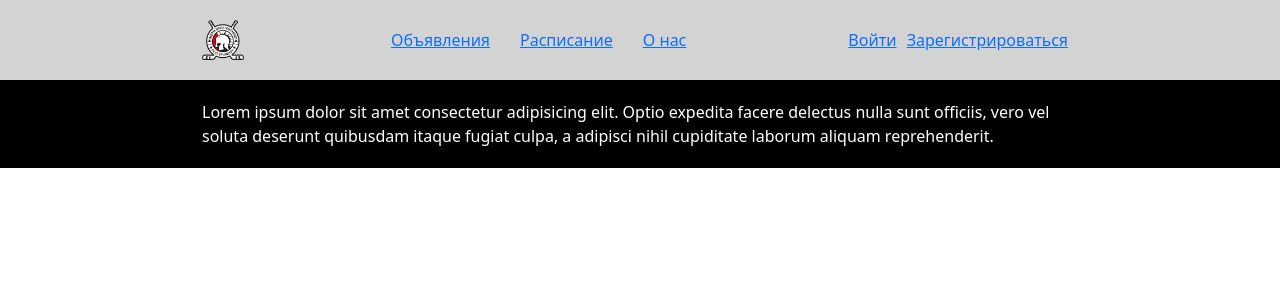
After one commit to Arxivus/Hockey-project, a Django app: page /tournaments/ in a window 1280 px wide. The commit adds this page. Shown: the top 300 px of the page. Run offline with Django 5.2, Linux system fonts and the light colour scheme.

Commit message:
Добавлены правки в формы и базовые шаблоны страниц

```diff
--- a/main_app/models.py
+++ b/main_app/models.py
@@ -4,8 +4,8 @@
 class Profile(models.Model):
     user = models.OneToOneField(User, on_delete=models.CASCADE, null=True,)
     fullname = models.CharField(max_length=200)
-    email = models.CharField(max_length=100)
-    mobile_phone = models.CharField(max_length=20)
+    email = models.CharField(max_length=100, unique=True)
+    mobile_phone = models.CharField(max_length=20, unique=True)
     gender = models.CharField(max_length=20)
     age = models.IntegerField()
     category = models.CharField(max_length=100)
--- /dev/null
+++ b/main_app/static/css/header-footer.css
@@ -0,0 +1,51 @@
+@media (min-width: 1200px) {
+    .container {
+      max-width: 900px;
+    }
+}
+
+.logo {
+    max-height: 40px;
+}
+
+.user {
+    display: flex;
+    gap: 10px;
+}
+
+p {
+    margin-bottom: 0;
+}
+
+
+ul {
+    list-style-type: none;
+    margin: 0;
+    padding: 0;
+}
+
+.menu-list {
+    display: flex;
+    gap: 15px;
+}
+
+header {
+    background-color: lightgray;
+    padding: 20px 0;
+}
+
+.header-content {
+    display: flex;
+    justify-content: space-between;
+    align-items: center;
+}
+
+footer {
+    color: #fff;
+    background-color: black;
+    padding: 20px 0;
+}
+
+section {
+    margin-bottom: 50px;
+}
--- /dev/null
+++ b/main_app/templates/pattern.html
@@ -0,0 +1,59 @@
+{% load static %}
+
+<!DOCTYPE html>
+<html lang="ru">
+
+<head>
+    <meta charset="UTF-8">
+    <meta name="viewport" content="width=device-width, initial-scale=1.0">
+    <link rel="stylesheet" href="https://cdn.jsdelivr.net/npm/bootstrap@5.3.3/dist/css/bootstrap.min.css"
+        integrity="sha384-QWTKZyjpPEjISv5WaRU9OFeRpok6YctnYmDr5pNlyT2bRjXh0JMhjY6hW+ALEwIH" crossorigin="anonymous">
+    <link rel="stylesheet" href="{% static 'css/header-footer.css' %}">
+    {% block link %}{% endblock %}
+    <title>
+        {% block title %}{% endblock %}
+    </title>
+</head>
+
+<body>
+    <header>
+        <div class="container">
+            <div class="header-content">
+                <img class="logo" src="{% static 'images/logo.png' %}" alt="Логотип">
+                <ul class="menu-list">
+                    <li>
+                        <a href="{% url 'home' %}" class="menu-item">Объявления</a>
+                    <li>
+                    <li>
+                        <a href="{% url 'tournaments' %}" class="menu-item">Расписание</a>
+                    <li>
+                    <li>
+                        <a href="{% url 'about_us' %}" class="menu-item">О нас</a>
+                    <li>
+                </ul>
+                <div class="user">
+                    {% if user.is_authenticated %}
+                        <p>{{ user.username }} <a href="{% url 'logout' %}">Выйти</a></p>
+                    {% else %}
+                        <a href="{% url 'login' %}">Войти</a>
+                        <a href="{% url 'register' %}">Зарегистрироваться</a></p>
+                    {% endif %}
+                </div>
+            </div>
+        </div>
+    </header>
+    <main>
+        {% block content %}
+        {% endblock %}
+    </main>
+    <footer>
+        <div class="container">
+            <p>Lorem ipsum dolor sit amet consectetur adipisicing elit. Optio expedita facere delectus nulla sunt
+                officiis, vero vel soluta deserunt quibusdam itaque fugiat culpa, a adipisci nihil cupiditate laborum
+                aliquam reprehenderit.
+            </p>
+        </div>
+    </footer>
+</body>
+
+</html>
--- /dev/null
+++ b/main_app/templates/tournaments.html
@@ -0,0 +1,14 @@
+{% extends 'pattern.html' %}
+{% load static %}
+
+{% block link %}
+{% endblock %}
+
+{% block title %}
+Турниры
+{% endblock %}
+
+{% block content %}
+<div class="container">
+</div>
+{% endblock %}
--- a/main_app/views.py
+++ b/main_app/views.py
@@ -4,8 +4,14 @@
 from .models import Profile
 from .forms import createUserForm, profileForm, loginForm
 
-def home(request):
+def home_page(request):
     return render(request, 'home.html')
+
+def tournaments_page(request):
+    return render(request, 'tournaments.html')
+
+def about_us_page(request):
+    return render(request, 'about_us.html')
 
 def login_view(request):
     if request.method == 'POST':
--- a/webProject/urls.py
+++ b/webProject/urls.py
@@ -3,7 +3,9 @@
 from main_app import views
 
 urlpatterns = [
-    path('', views.home, name='home'),
+    path('', views.home_page, name='home'),
+    path('tournaments/', views.tournaments_page, name='tournaments'),
+    path('about_us/', views.about_us_page, name='about_us'),
     path('admin/', admin.site.urls),
     path('accounts/', include('django.contrib.auth.urls')),
     path('login/', views.login_view, name='login'),
```
Also changed, not shown: main_app/forms.py (+15 -0 lines), main_app/static/css/home-style.css (added, +11 -0 lines), main_app/templates/about_us.html (added, +14 -0 lines), main_app/templates/home.html (+26 -17 lines), main_app/templates/register.html (+14 -5 lines), main_app/migrations/0003_alter_profile_email_alter_profile_mobile_phone.py (added), main_app/static/images/hockey.jpg (added), main_app/static/images/logo.png (added).
